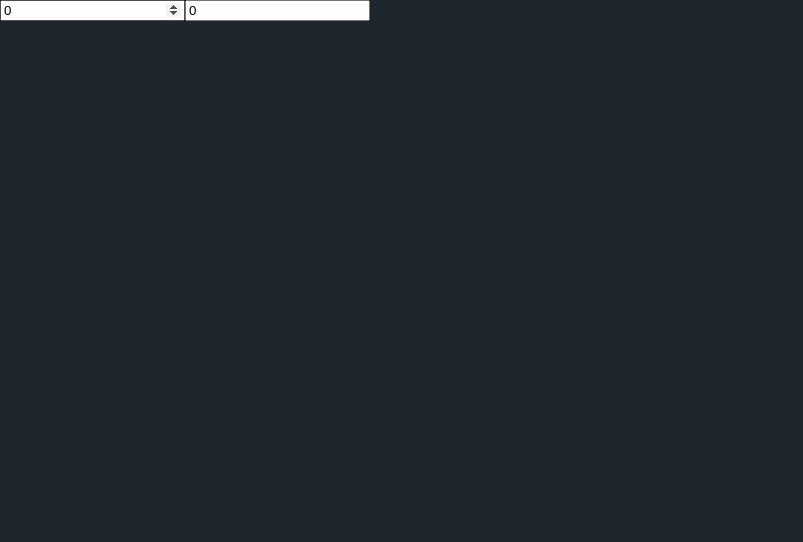
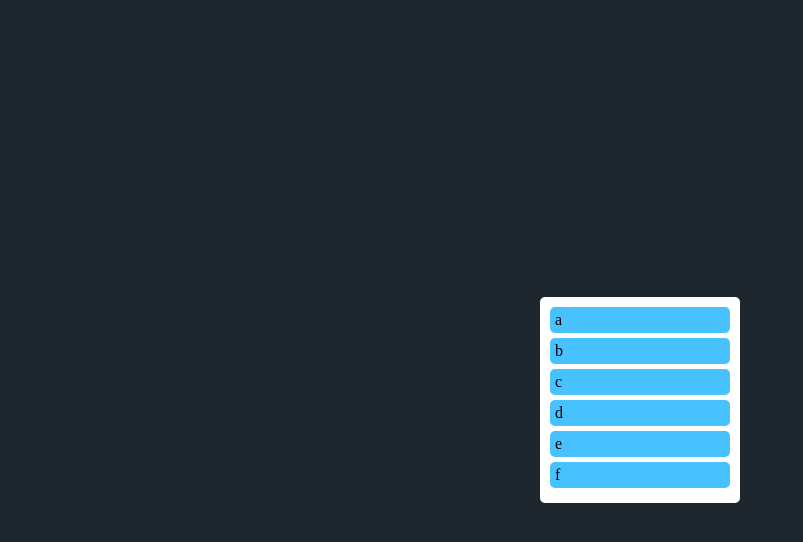
Before and after one commit to joukey123/trello_clone, a React (Create React App) app: page / in a window 1280 px wide. Shown: the top 542 px of the page, without its empty margins (0-803 px from the left). Built offline with nearby package versions, Linux system fonts and the light colour scheme.

Commit message:
add react-beautiful-dnd
add react-beautiful-dnd

```diff
--- a/package.json
+++ b/package.json
@@ -11,6 +11,7 @@
     "@types/react": "^18.2.42",
     "@types/react-dom": "^18.2.17",
     "react": "^18.2.0",
+    "react-beautiful-dnd": "^13.1.1",
     "react-dom": "^18.2.0",
     "react-scripts": "5.0.1",
     "recoil": "^0.7.7",
@@ -41,5 +42,8 @@
       "last 1 firefox version",
       "last 1 safari version"
     ]
+  },
+  "devDependencies": {
+    "@types/react-beautiful-dnd": "^13.1.7"
   }
 }
--- a/src/App.tsx
+++ b/src/App.tsx
@@ -1,32 +1,55 @@
-import { useRecoilState } from "recoil";
-import { hourSelector, minuteState } from "./Atoms";
+import { DragDropContext, Draggable, Droppable } from "react-beautiful-dnd";
+import styled from "styled-components";
+
+const Wrap = styled.div`
+  display: flex;
+  justify-content: center;
+  align-items: center;
+  height: 100vh;
+`;
+const Lists = styled.div`
+  background-color: white;
+  max-width: 200px;
+  width: 100%;
+  padding: 10px;
+  border-radius: 5px;
+`;
+const List = styled.div`
+  background-color: #47c2ff;
+  padding: 5px;
+  margin-bottom: 5px;
+  border-radius: 5px;
+  color: black;
+`;
 
 function App() {
-  const [minute, setMinute] = useRecoilState(minuteState);
-  const [hour, setHour] = useRecoilState(hourSelector);
-
-  const changeMinute = (event: React.FormEvent<HTMLInputElement>) => {
-    setMinute(+event.currentTarget.value);
-  };
-  const changeHour = (event: React.FormEvent<HTMLInputElement>) => {
-    setHour(+event.currentTarget.value);
-  };
-
+  const dragEnd = () => {};
+  const toDos = ["a", "b", "c", "d", "e", "f"];
   return (
-    <div>
-      <input
-        value={minute}
-        onChange={changeMinute}
-        type="number"
-        placeholder="minutes"
-      />
-      <input
-        value={hour}
-        onChange={changeHour}
-        type="number"
-        placeholder="hours"
-      />
-    </div>
+    <DragDropContext onDragEnd={dragEnd}>
+      <Wrap>
+        <Droppable droppableId="one">
+          {(magic) => (
+            <Lists ref={magic.innerRef} {...magic.droppableProps}>
+              {toDos.map((toDo, index) => (
+                <Draggable draggableId={toDo} index={index}>
+                  {(magic) => (
+                    <List
+                      ref={magic.innerRef}
+                      {...magic.draggableProps}
+                      {...magic.dragHandleProps}
+                    >
+                      {toDo}
+                    </List>
+                  )}
+                </Draggable>
+              ))}
+              {magic.placeholder}
+            </Lists>
+          )}
+        </Droppable>
+      </Wrap>
+    </DragDropContext>
   );
 }
 
--- a/src/index.tsx
+++ b/src/index.tsx
@@ -70,14 +70,12 @@ const root = ReactDOM.createRoot(
 );
 
 root.render(
-  <React.StrictMode>
   <RecoilRoot>
     <ThemeProvider theme={theme}>
       <GlobalStyle />
       <App />
     </ThemeProvider>
   </RecoilRoot>
-  </React.StrictMode>
 );
 
 // If you want to start measuring performance in your app, pass a function
```
Also changed, not shown: 1 other file (tests, documents, lock files or other folders). Lines whose indentation alone changed are shown as unchanged.
